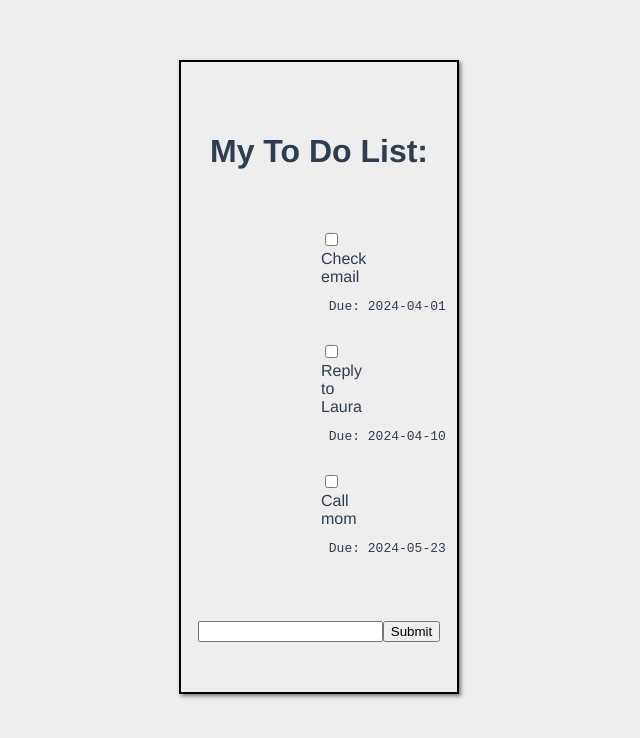
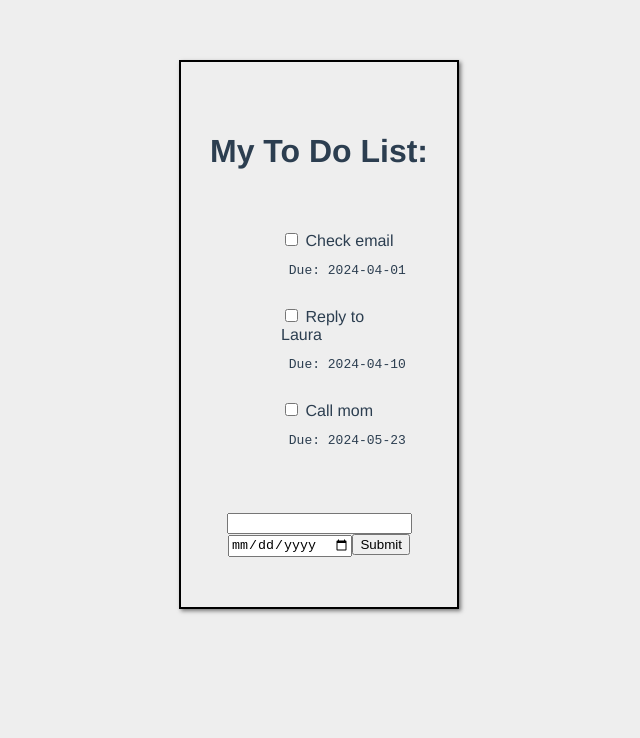
Before and after one commit to laurant14/ToDoList, a Vue app: page / in a window 1280 px wide. Shown: the top 738 px of the page, without its empty margins (321-961 px from the left). Built offline with nearby package versions, Linux system fonts and the light colour scheme.

Commit message:
integrated date picker

```diff
--- a/src/components/SubmitForm.vue
+++ b/src/components/SubmitForm.vue
@@ -1,6 +1,7 @@
 <template>
     <form>
         <input type="text" v-model="title">
+        <input type="date" v-model="dueDate">
         <button @click="addToDo">Submit</button>
     </form>
 </template>
@@ -13,7 +14,8 @@ export default {
        // name: 'AddToDoButton',
         data(){
             return {
-                title: ''
+                title: '',
+                dueDate: 'N/A'
             }
         },
             methods: {
@@ -24,11 +26,12 @@ export default {
                         id: uuidv4() ,
                         title: this.title,
                         completed: false,
-                        dueDate: '2024-04-01'
+                        dueDate: this.dueDate
 
                     };
                     this.$emit('add-object', newTodo);
                     this.title='';
+                    this.dueDate='';
 
                 }
 
--- a/src/components/ToDos.vue
+++ b/src/components/ToDos.vue
@@ -31,8 +31,8 @@ export default {
 <style scoped>
 
 ul {
-    margin-left: 100px;
-    margin-right: 100px;
+    margin-left: 60px;
+    margin-right: 60px;
     margin-bottom:50px;
     text-align: left;
     list-style: none;
```
Also changed, not shown: src/components/ToDoItem.vue (line endings or trailing spaces).
